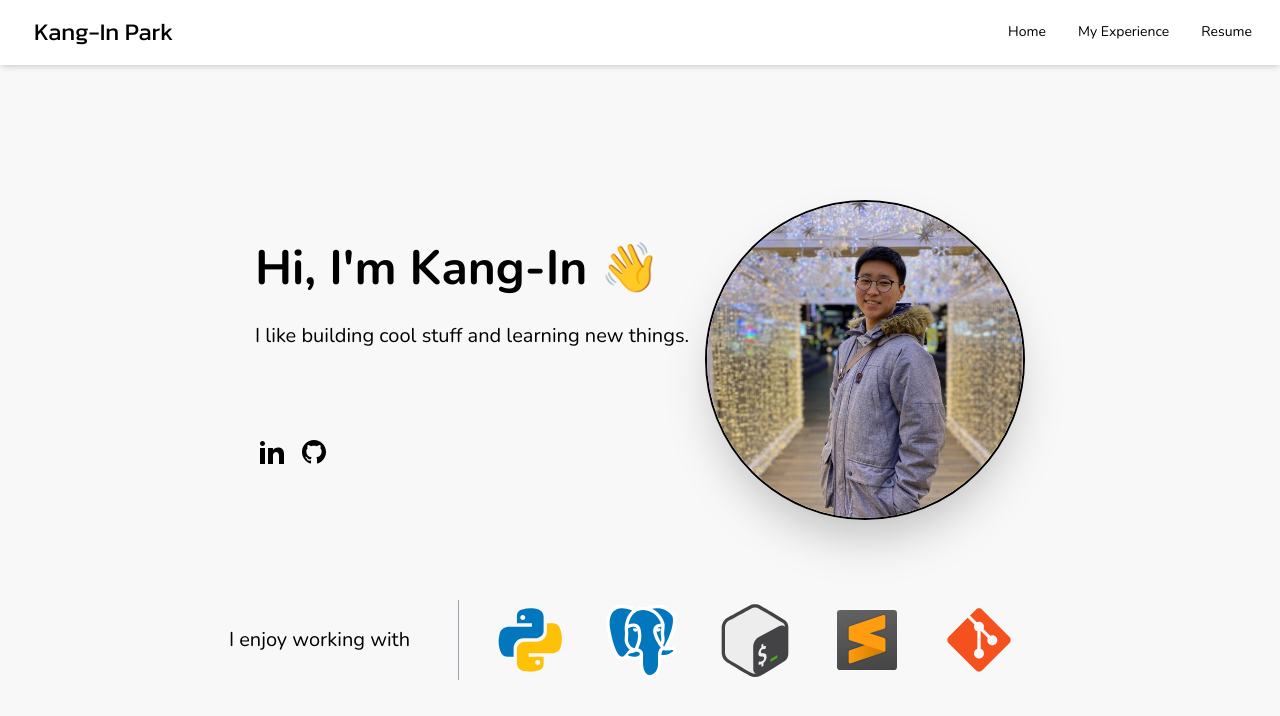
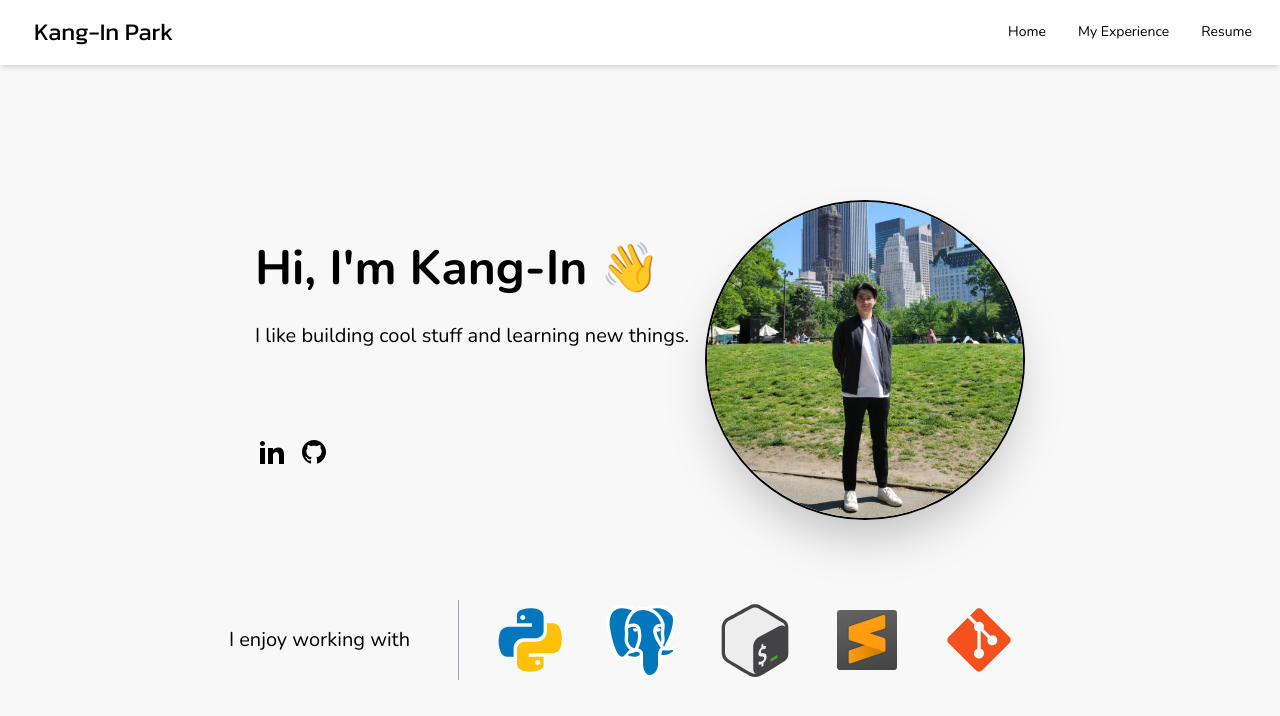
Before and after one commit to kip218/portfolio, a Next.js app: page / in a window 1280 px wide. Shown: the top 716 px of the page. Built offline with nearby package versions, Linux system fonts and the light colour scheme.

Commit message:
changed front image

```diff
--- a/src/app/page.tsx
+++ b/src/app/page.tsx
@@ -12,8 +12,8 @@ export default function Home() {
           <div className="hero-content flex-col md:flex-row-reverse">
             <Image
               src="/profile.png"
-              width={1200}
-              height={1200}
+              width={1058}
+              height={1058}
               className="max-w-sm rounded-full border-2 border-black shadow-2xl w-40 sm:w-56 md:w-80 transition-all duration-1000"
               alt=""
             />
```
Also changed, not shown: public/profile.png, public/profile_old.png (added).
